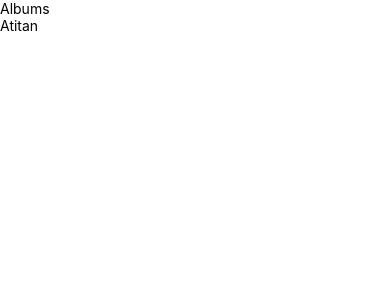
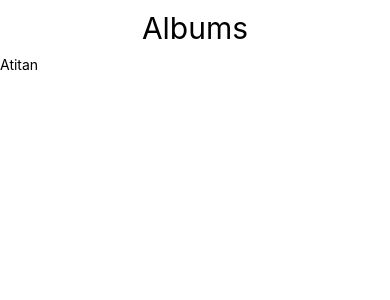
Before and after one commit to atitansriwichean/std6002041510071, a React Native app: screen / in a window 390 px wide. Shown: the top 300 px of the page. Built offline with nearby package versions, Linux system fonts and the light colour scheme.

Commit message:
decorate component with style

```diff
--- a/component/Header.js
+++ b/component/Header.js
@@ -1,13 +1,12 @@
 
 import React, { Component } from 'react';
 import { View, Text } from 'react-native';
-import App from './App';
 
 class Header extends Component {
     render() {
         return (
-            <View>
-                <Text>
+            <View style={style.header}>
+                <Text style={style.text}>
                     {this.props.title}
                 </Text>
             </View>
@@ -15,4 +14,14 @@ class Header extends Component {
     }
 }
 
+const style = {
+    header: {
+        padding: 10,
+        alignItems: 'center'
+    },
+    text: {
+        fontSize: 30
+    }
+}
+
 export default Header;
```
